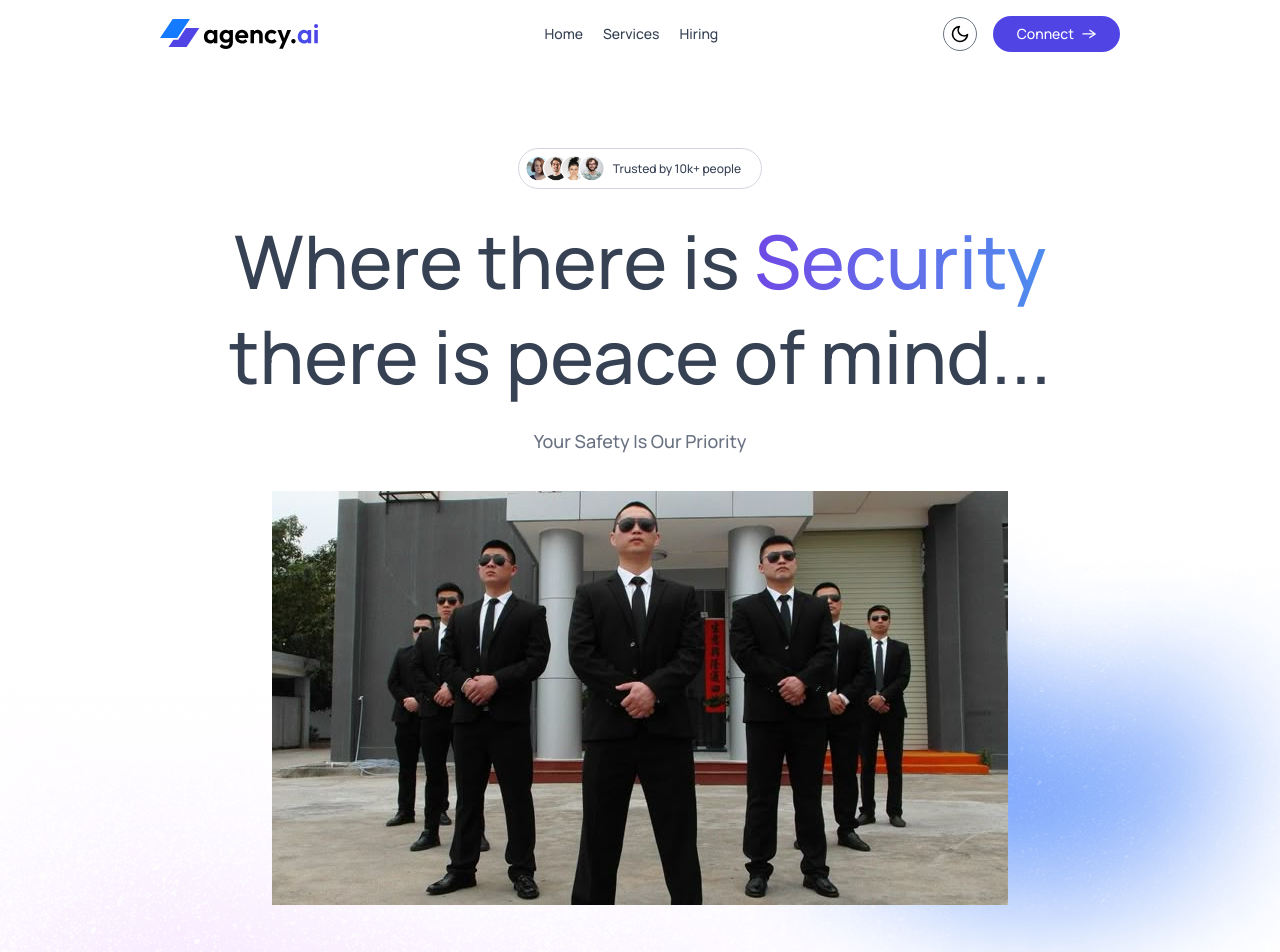
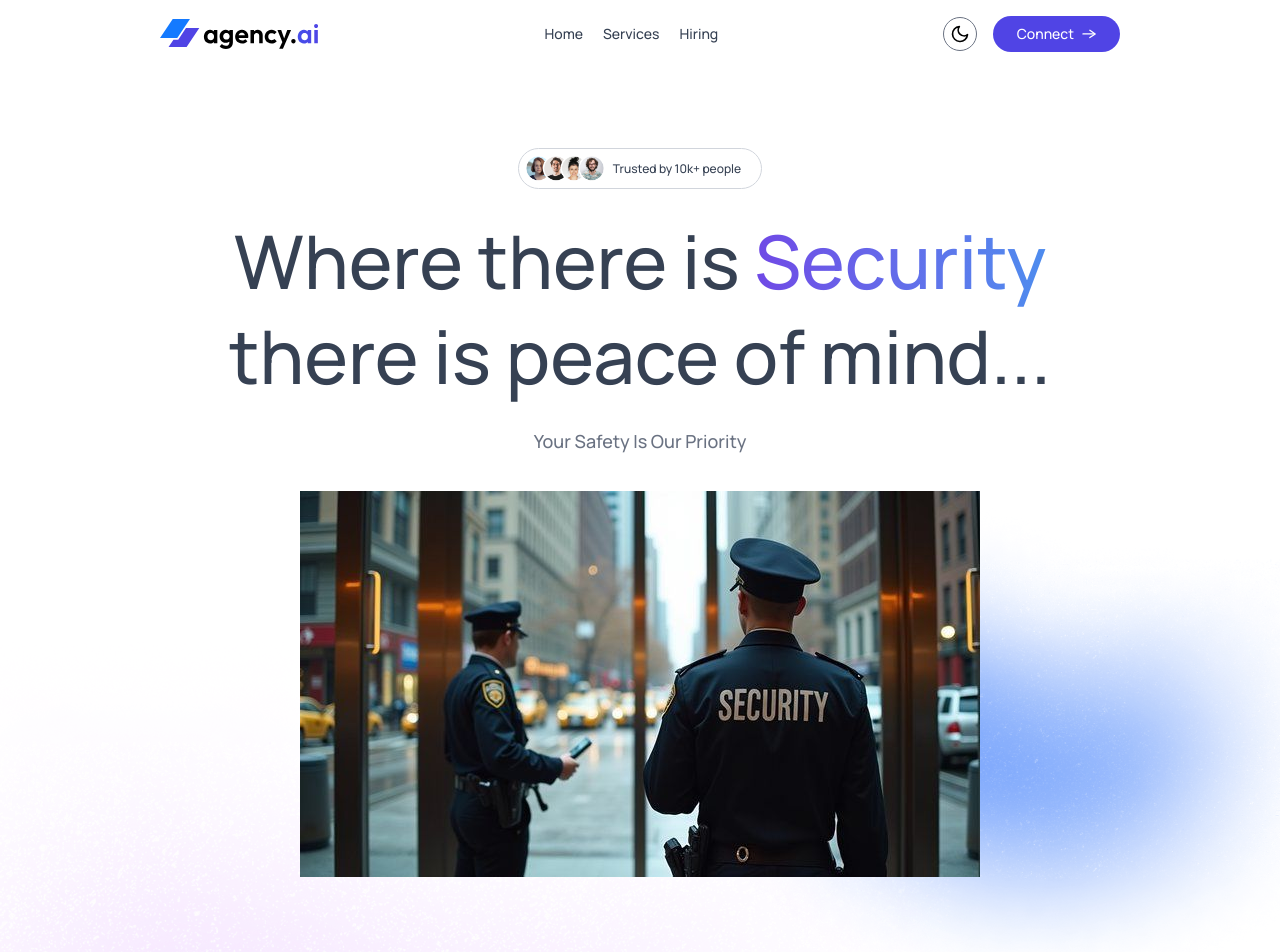
Before and after one commit to jaikisharma73/Agent-AI, a React (Vite) app in the folder Agent.AI/: page / in a window 1280 px wide. Shown: the top 952 px of the page. Built offline with nearby package versions, Linux system fonts and the light colour scheme.

Commit message:
security pic

```diff
--- a/Agent.AI/src/assets/assets.js
+++ b/Agent.AI/src/assets/assets.js
@@ -29,6 +29,7 @@ import google_logo from './google_logo.svg'
 import menu_icon_dark from './menu_icon_dark.svg'
 import sun_icon from './sun_icon.svg'
 import moon_icon from './moon_icon.svg'
+import security from './X.jpg'
 
 
 export const company_logos = [
@@ -65,7 +66,8 @@ const assets = {
   logo_dark,
   menu_icon_dark,
   sun_icon,
-  moon_icon
+  moon_icon,
+  security
 }
 
 export default assets
--- a/Agent.AI/src/components/Hero.jsx
+++ b/Agent.AI/src/components/Hero.jsx
@@ -37,7 +37,7 @@ const Hero = () => {
     transition={{duration:0.6,delay:1.5}}
     viewport={{once:true}}
         className='relative'>
-            <img src="src/assets/guard.jpg" className='w-full max-w-9xl' alt="" />
+            <img src={assets.security} className='w-full max-w-9xl' alt="" />
             <img src={assets.bgImage1} className='absolute -top-0 -right-10 sm-top-600 sm:left-90 -z-1 dark:hidden'  alt="" />
         </motion.div>
     </div>
```
Also changed, not shown: Agent.AI/src/assets/X.jpg (added).
